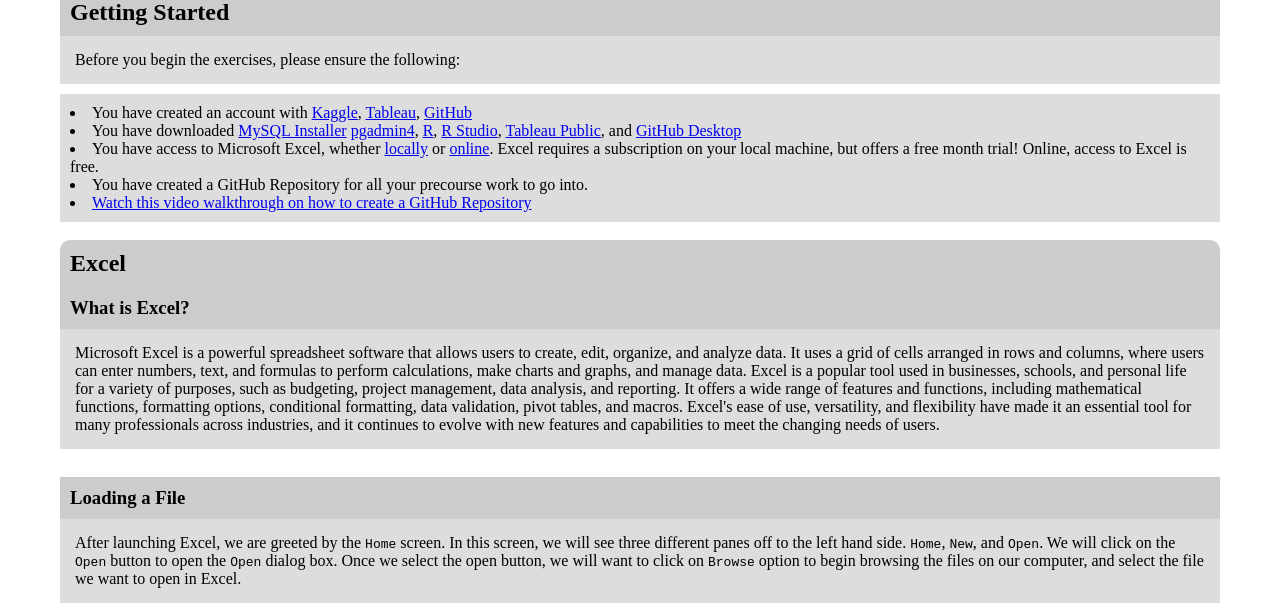
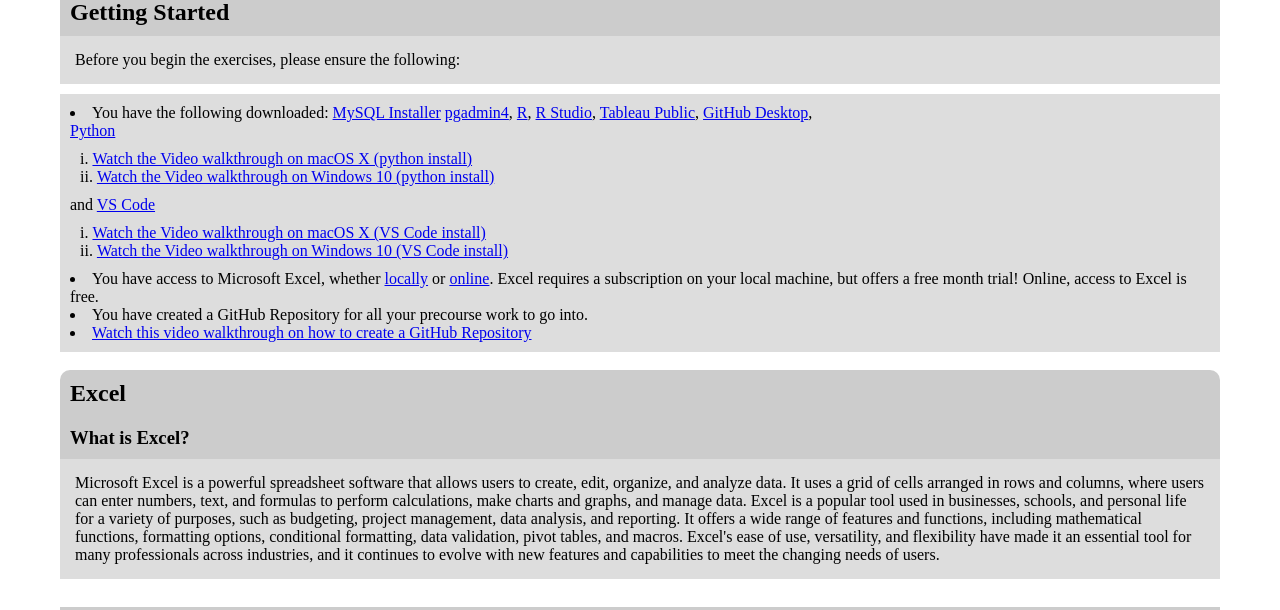
Before and after one commit to CodingTemple/python, a plain HTML site: page data/index.html in a window 1280 px wide. Shown: the part 128-738 px from the top of the page. Drawn offline with Linux system fonts and the light colour scheme.

Commit message:
add links

```diff
--- a/data/index.html
+++ b/data/index.html
@@ -12,17 +12,25 @@
 
     <p>Before you begin the exercises, please ensure the following:</p>
     <ul>
-        <li>You have created an account with <a href="https://www.kaggle.com/">Kaggle</a>,
-            <a href="https://public.tableau.com/app/discover">Tableau</a>,
-            <a href="https://github.com/">GitHub</a>
-        </li>
-        <li>You have downloaded <a href="https://dev.mysql.com/downloads/mysql/">MySQL
+        <li>You have the following downloaded: <a href="https://dev.mysql.com/downloads/mysql/">MySQL
             Installer</a>
         <a href="https://www.pgadmin.org/download/">pgadmin4</a>,
         <a href="https://cran.r-project.org/mirrors.html">R</a>,
         <a href="https://posit.co/download/rstudio-desktop/">R Studio</a>,
         <a href="https://public.tableau.com/app/discover">Tableau Public</a>,
-            and <a href="https://desktop.github.com/">GitHub Desktop</a>
+        <a href="https://desktop.github.com/">GitHub Desktop</a>,
+        <br>
+        <a href ="https://www.python.org/">Python</a>
+            <ol type="i">
+                <li><a href="https://drive.google.com/file/d/1iGzOxhtDVKuQEEBAarpUZ5SWUGbdknkF/view?usp=sharing">Watch the Video walkthrough on macOS X (python install)</a></li>
+                <li><a href="https://drive.google.com/file/d/1VnvVFyehYQtZk5PVMu3SwMGkAPXXFgUh/view?usp=sharing">Watch the Video walkthrough on Windows 10 (python install)</a></li>
+            </ol>
+
+            and <a href="https://code.visualstudio.com/">VS Code</a>
+            <ol type="i">
+                <li><a href="https://drive.google.com/file/d/1C4w1K2JPk5v9zbpY4NRcKDAa0G6ADaSq/view?usp=sharing">Watch the Video walkthrough on macOS X (VS Code install)</a></li>
+                <li><a href="https://drive.google.com/file/d/1liZH8TMcIYZdsV31HzzrbN_UehfSgbTI/view?usp=sharing">Watch the Video walkthrough on Windows 10 (VS Code install)</a></li>
+            </ol>
     </li>
         <li>You have access to Microsoft Excel, whether <a
                 href="https://www.microsoft.com/en-us/microsoft-365/p/excel/CFQ7TTC0HR4R?ef_id=_k_6c21ac55d67a147acce5c81734cef983_k_6c21ac55d67a147acce5c81734cef983_k_EAIaIQobChMIy5DLk9nR8QIVgUCGCh3qZwFYEAAYASAAEgJtrPD_BwE:G:s&OCID=AID2100131_SEM_CFQ7TTC0HR4R&MarinID=CFQ7TTC0HR4R&lnkd=Google_Microsoft_O365SMB_TopPerformers_FeaturedProduct&msclkid=6c21ac55d67a147acce5c81734cef983&utm_source=bing&utm_medium=cpc&utm_campaign=SEA_O365SMB_TopPerformers_FeaturedProduct&utm_term=microsoft%20excel%20download&utm_content=Microsoft_Excel">locally</a>
```
Lines whose indentation alone changed are shown as unchanged.
